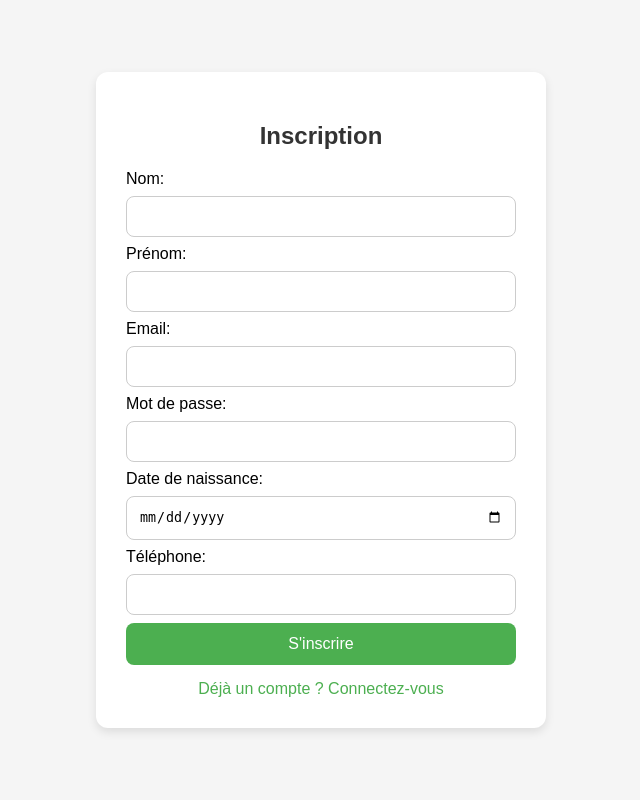
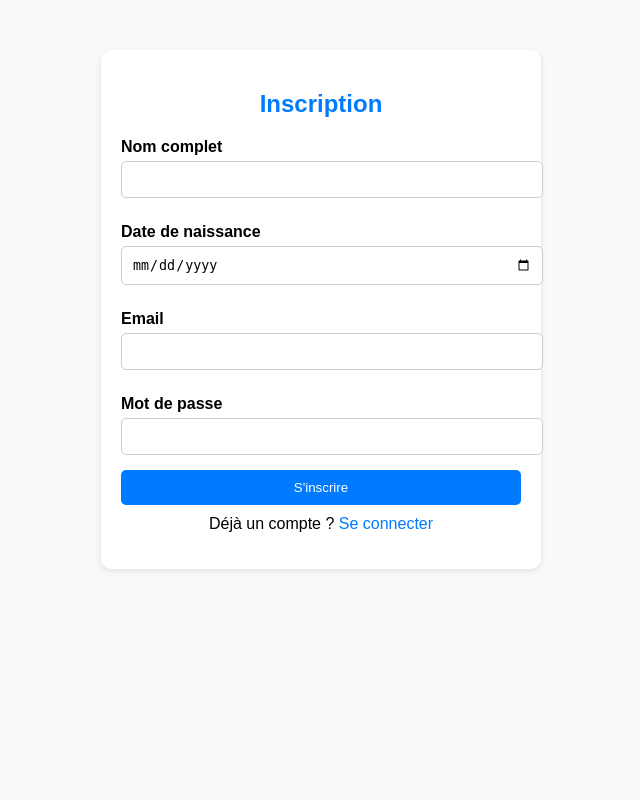
Before and after one commit to Cedrignonsieka/Ida-IES-le-campus, a Flask app: page /register in a window 1280 px wide. Shown: the whole page, without its empty margins (319-959 px from the left). Run offline with Flask 3, Linux system fonts and the light colour scheme.

Commit message:
Update register.html

```diff
--- a/templates/register.html
+++ b/templates/register.html
@@ -5,107 +5,40 @@
   <meta name="viewport" content="width=device-width, initial-scale=1.0">
   <title>Inscription</title>
   <style>
-    body {
-        font-family: Arial, sans-serif;
-        background: #f5f5f5;
-        display: flex;
-        justify-content: center;
-        align-items: center;
-        height: 100vh;
-        margin: 0;
-    }
-
-    .container {
-        background: white;
-        padding: 30px;
-        border-radius: 12px;
-        box-shadow: 0 4px 10px rgba(0,0,0,0.1);
-        width: 100%;
-        max-width: 450px;
-        box-sizing: border-box;
-    }
-
-    h2 {
-        text-align: center;
-        margin-bottom: 20px;
-        color: #333;
-    }
-
-    form input {
-        width: 100%;
-        padding: 12px;
-        margin: 8px 0;
-        border-radius: 8px;
-        border: 1px solid #ccc;
-        box-sizing: border-box;
-    }
-
-    button {
-        width: 100%;
-        padding: 12px;
-        background-color: #4caf50;
-        color: white;
-        border: none;
-        border-radius: 8px;
-        cursor: pointer;
-        font-size: 16px;
-    }
-
-    button:hover {
-        background-color: #45a049;
-    }
-
-    a {
-        display: block;
-        text-align: center;
-        margin-top: 15px;
-        color: #4caf50;
-        text-decoration: none;
-    }
-
-    .flash {
-        padding: 12px;
-        margin: 10px 0;
-        border-radius: 8px;
-        font-weight: bold;
-        text-align: center;
-    }
-    .flash.success { background-color: #4caf50; color: white; }
-    .flash.error { background-color: #f44336; color: white; }
-
-    @media (max-width: 480px) {
-        .container {
-            padding: 20px;
-            width: 90%;
-        }
-        button {
-            font-size: 14px;
-        }
-    }
+    body { font-family: Arial, sans-serif; background: #f8f9fa; margin: 0; }
+    .container { max-width: 400px; margin: 50px auto; background: #fff; padding: 20px;
+                 border-radius: 10px; box-shadow: 0 2px 6px rgba(0,0,0,0.1); }
+    h2 { text-align: center; color: #007bff; }
+    label { display: block; margin: 10px 0 5px; font-weight: bold; }
+    input { width: 100%; padding: 10px; margin-bottom: 15px;
+            border: 1px solid #ccc; border-radius: 5px; }
+    button { width: 100%; padding: 10px; background: #007bff; color: #fff;
+             border: none; border-radius: 5px; cursor: pointer; }
+    button:hover { background: #0056b3; }
+    p { text-align: center; margin-top: 10px; }
+    a { color: #007bff; text-decoration: none; }
+    a:hover { text-decoration: underline; }
   </style>
 </head>
 <body>
   <div class="container">
     <h2>Inscription</h2>
+    <form method="POST">
+      <label>Nom complet</label>
+      <input type="text" name="name" required>
 
-    {% with messages = get_flashed_messages(with_categories=true) %}
-      {% if messages %}
-        {% for category, message in messages %}
-          <div class="flash {{ category }}">{{ message }}</div>
-        {% endfor %}
-      {% endif %}
-    {% endwith %}
+      <label>Date de naissance</label>
+      <input type="date" name="birthdate" required>
 
-    <form method="POST">
-        Nom: <input type="text" name="nom" required>
-        Prénom: <input type="text" name="prenom" required>
-        Email: <input type="email" name="email" required>
-        Mot de passe: <input type="password" name="password" required>
-        Date de naissance: <input type="date" name="date_naissance">
-        Téléphone: <input type="tel" name="telephone">
+      <label>Email</label>
+      <input type="email" name="email" required>
+
+      <label>Mot de passe</label>
+      <input type="password" name="password" required>
+
       <button type="submit">S'inscrire</button>
     </form>
-    <a href="/login">Déjà un compte ? Connectez-vous</a>
+    <p>Déjà un compte ? <a href="/login">Se connecter</a></p>
   </div>
 </body>
 </html>
```
Lines whose indentation alone changed are shown as unchanged.
